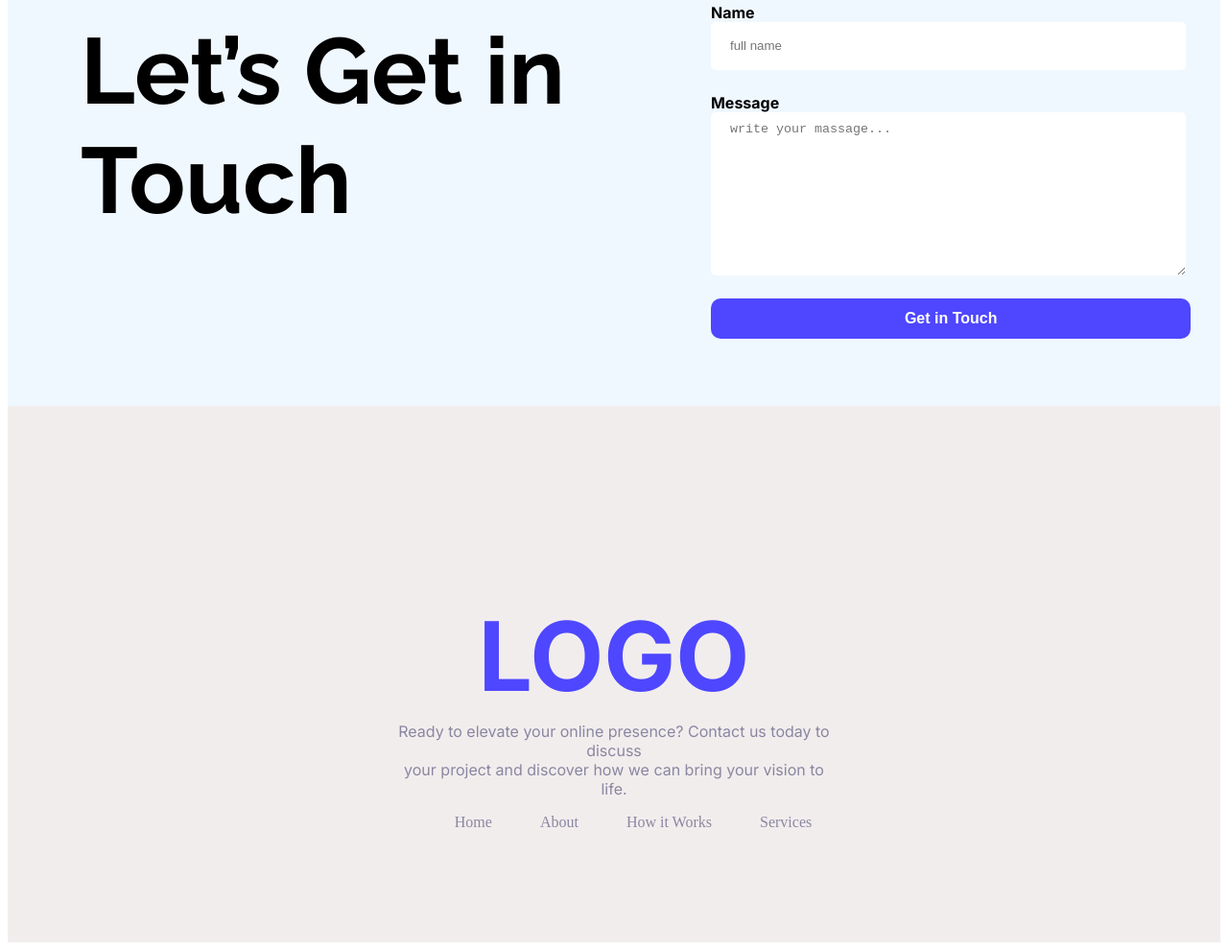
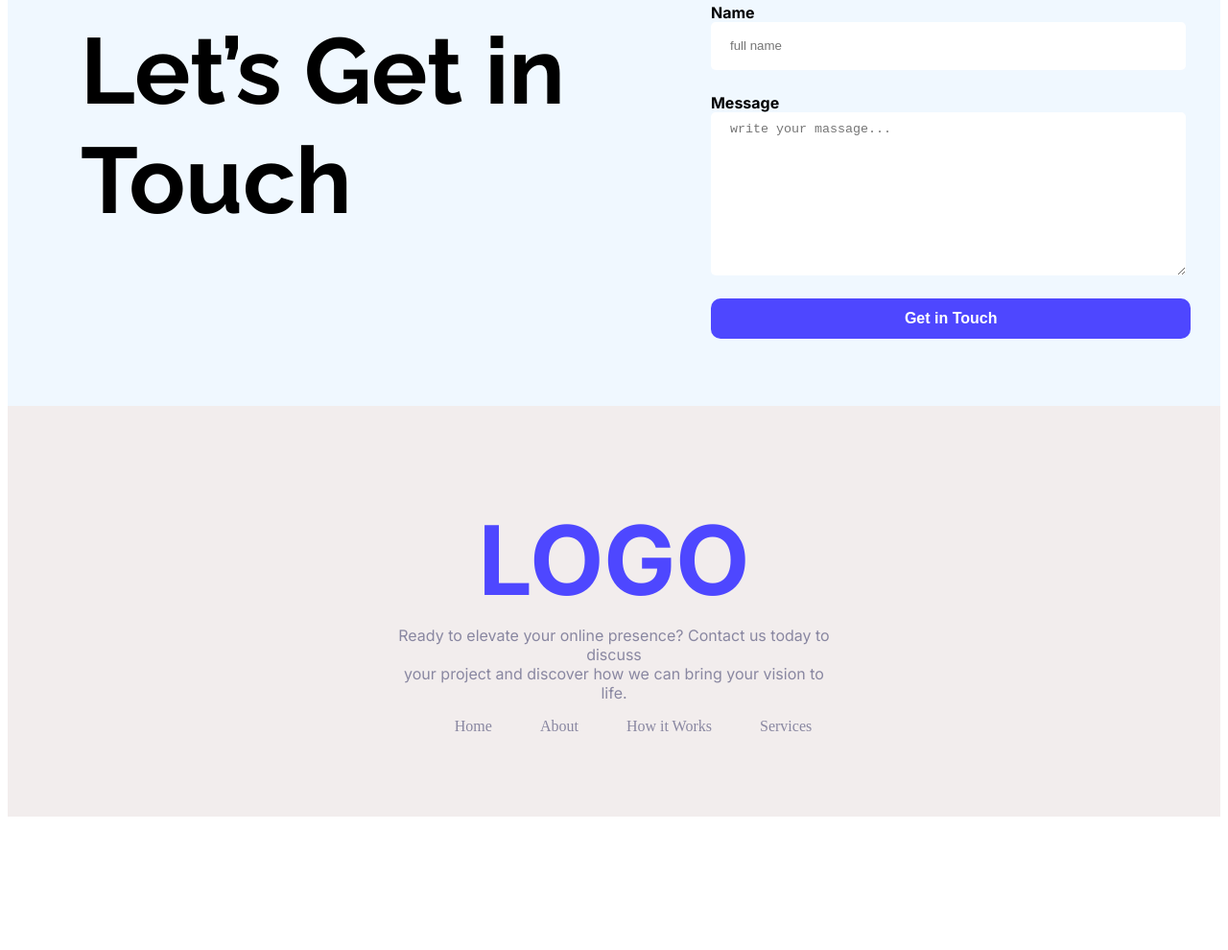
Before and after one commit to rakib911-dev/simple-landing-page, a plain HTML site: page index.html in a window 1280 px wide. Shown: the part 2238-3228 px from the top of the page at 96% size. After the commit the page ends 3097 px from the top, so only its background shows below. Drawn offline with Linux system fonts and the light colour scheme.

Commit message:
implement footer

```diff
--- a/styles/style.css
+++ b/styles/style.css
@@ -161,6 +161,7 @@ form input[type="email"], form input[type="text"], form textarea{
     font-size: 100px;
     font-weight:bolder;
     color: #4E47FF;
+    margin-top: 0;
 }
 .footer-description{
     color: rgba(137, 135, 161, 1);
@@ -200,3 +201,6 @@ footer{
 .ahsan5{
     height: 150px;
 }
+footer{
+    height: 228px;
+}
```
